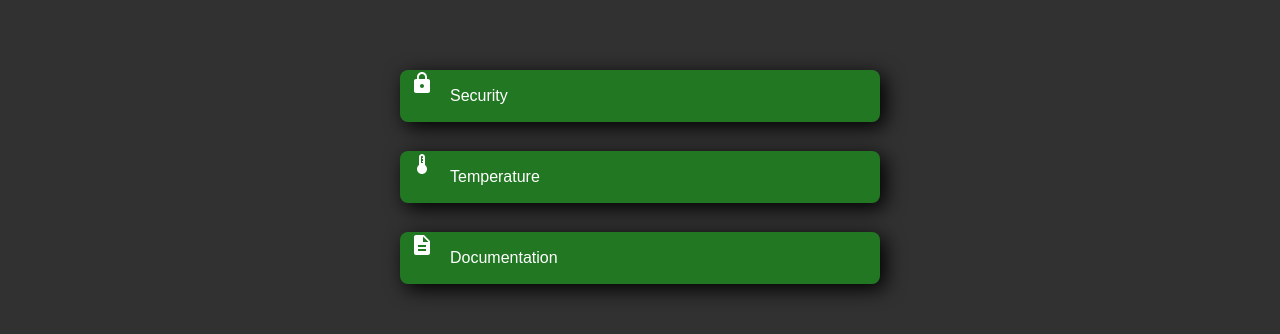
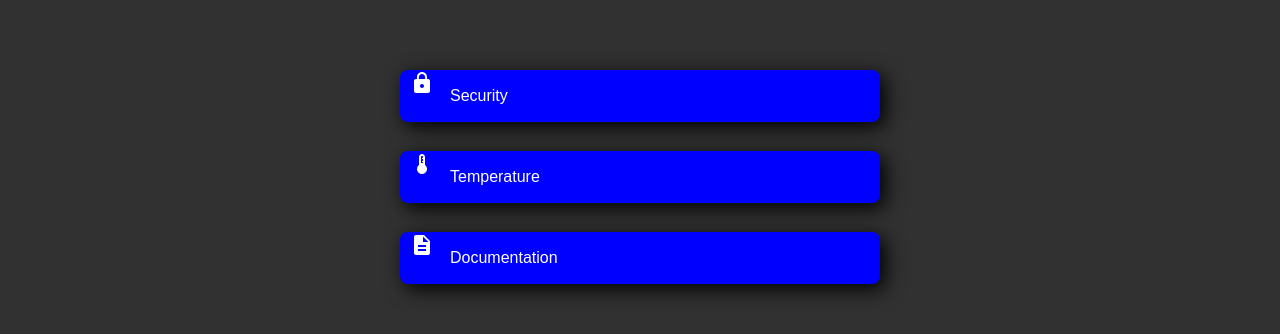
Before and after one commit to michifueby/Software-Deployment-Exercise, a website: page src/assets/index.html in a window 1280 px wide. Shown: the part 239-573 px from the top of the page. Drawn offline with Linux system fonts and the light colour scheme.

Commit message:
Button Blue

```diff
--- a/src/assets/style.css
+++ b/src/assets/style.css
@@ -60,7 +60,7 @@ button {
 
     border: none;
     border-radius: 1vh;
-    background-color: #227822;
+    background-color: #0000FF;
     color: #FFF;
     box-shadow: 5px 5px 20px #000000;
     transition: transform 0.3s ease;
```
